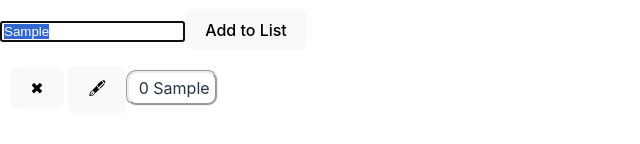
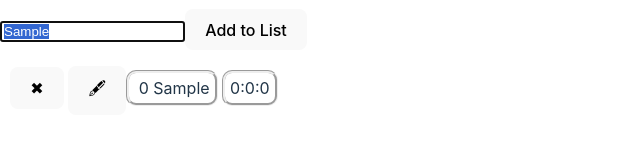
Before and after one commit to IMIHonigmann/React-ForceFocus, a React (Vite) app: page / in a window 1280 px wide. Both pictures are taken after typing "Sample" into the empty fields and a click on the button "Add to List". Shown: the part 258-402 px from the top of the page, without its empty margins (0-640 px from the left). Built offline with nearby package versions, Linux system fonts and the light colour scheme.

Commit message:
added stopwatch journal

```diff
--- a/src/App.tsx
+++ b/src/App.tsx
@@ -1,8 +1,11 @@
 import React, { useEffect, useRef, useState } from 'react';
+
+let exportedTime = '';
 
 const TODOComponent = () => {
   const [todo, setTodo] = useState('');
   const [todoList, setTodoList] = useState([]);
+  const [todoTime, setTodoTime] = useState([]);
   const [indexToRemove, setIndexToRemove] = useState(-1);
   const [editModeIndex, setEditModeIndex] = useState(-1);
   const inputRef = useRef(null);
@@ -25,7 +28,8 @@ const TODOComponent = () => {
       />
 
       <button
-        onClick={ (editModeIndex !== -1 ? () => handleEdit(editModeIndex) : () => {todo === '' ? {} : setTodoList([...todoList, todo]); inputRef.current.select();}) }
+        onClick={ (editModeIndex !== -1 ? () => handleEdit(editModeIndex) :
+          () => {todo === '' ? {} : setTodoList([...todoList, todo]); inputRef.current.select(); setTodoTime([...todoTime, exportedTime])}) }
       >
         {editModeIndex !== -1 ? 'Edit!' : 'Add to List'}
       </button>
@@ -37,6 +41,7 @@ const TODOComponent = () => {
         style={{ transitionDuration: '0.2s',
         ...(editModeIndex == index ? {color: 'red', marginLeft: '30px'} : {marginLeft: '10px'})
         }}>
+
           <button
             onClick={() => {
               setEditModeIndex(-1);
@@ -59,6 +64,10 @@ const TODOComponent = () => {
           <span style={{ transitionDuration: '0.4s', borderStyle: 'groove', borderRadius: '10px',  ...(editModeIndex == index ? {marginLeft: '10px', padding: '10px'} : {padding: '5px'}) }}>
             {' '} {index} {element}
           </span>
+          {' '}
+          <span style={{ transitionDuration: '0.4s', borderStyle: 'groove', borderRadius: '10px',  ...(editModeIndex == index ? {marginLeft: '2px', padding: '10px'} : {padding: '5px'}) }}>
+            {todoTime[index]}
+          </span>
         </p>
       ))}
     </>
@@ -71,6 +80,8 @@ const TimerComponent = () => {
   const [hrs, setHrs] = useState(0);
   const [runTimer, setRunTimer] = useState(false);
   const [beepin, setBeepin] = useState(true);
+
+  exportedTime = '' + hrs + ':' + mins + ':' + secs;
 
   // ADD a reset button
   // FIX minutes go in steps of 2
```
